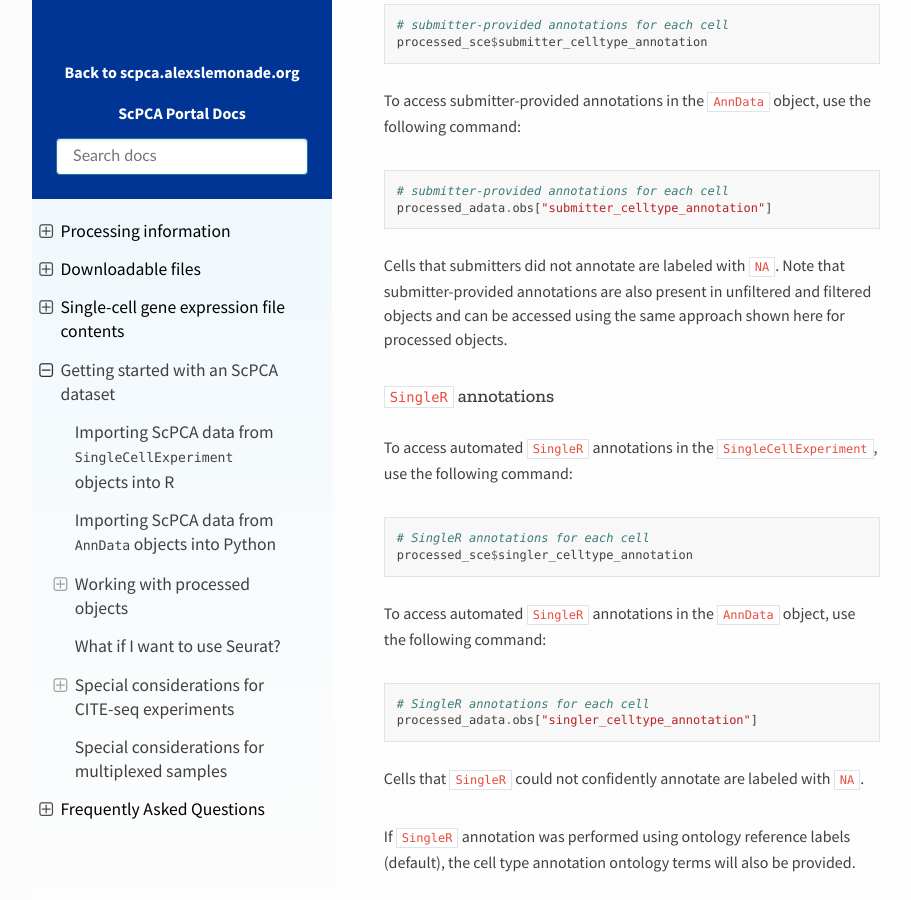
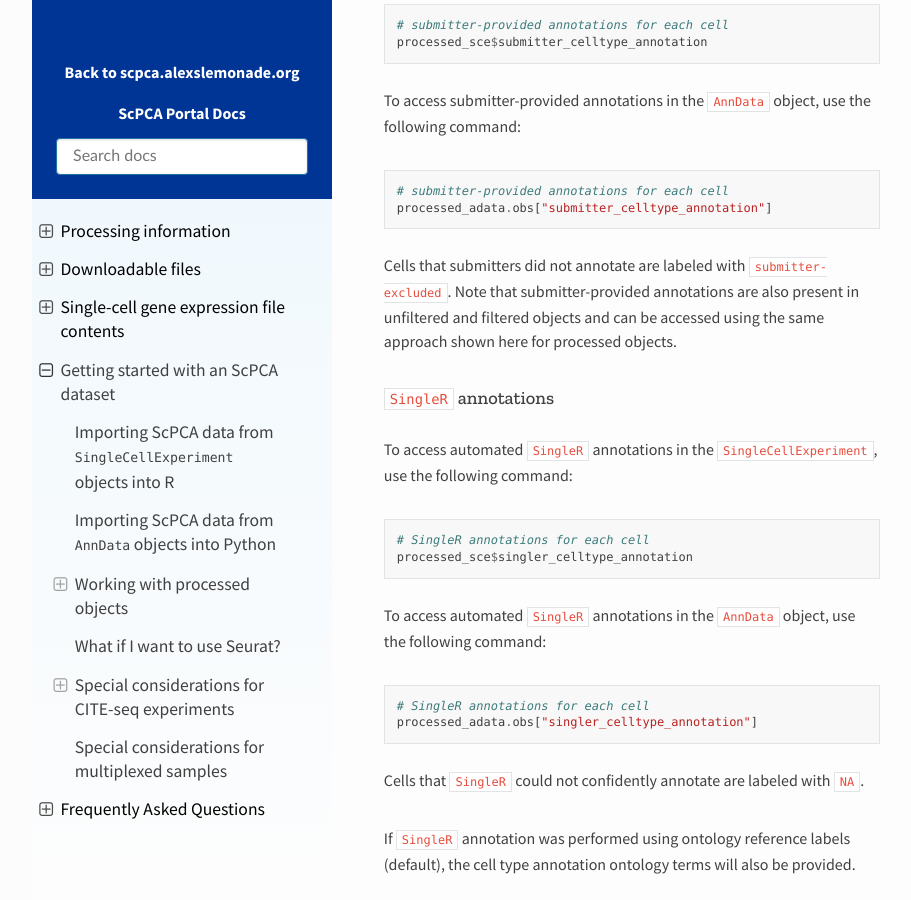
Before and after one commit to DongzeHE/scpca-docs, a Sphinx documentation site: the page built from docs/getting_started.md, in a window 1280 px wide and 900 px high, scrolled down 7156 px. Shown: the whole window, without its empty margins (158-1069 px from the left). Built offline with Sphinx 7.4.7 and the Read the Docs theme 2.0.0, drawn with Linux system fonts in a browser that asks for light colours.

Commit message:
Update docs/getting_started.md
Co-authored-by: Ally Hawkins <54039191+allyhawkins@users.noreply.github.com>

````diff
--- a/docs/getting_started.md
+++ b/docs/getting_started.md
@@ -230,7 +230,7 @@ To access submitter-provided annotations in the `AnnData` object, use the follow
 processed_adata.obs["submitter_celltype_annotation"]
 ```
 
-Cells that submitters did not annotate are labeled with `NA`.
+Cells that submitters did not annotate are labeled with `submitter-excluded`.
 Note that submitter-provided annotations are also present in unfiltered and filtered objects and can be accessed using the same approach shown here for processed objects.
 
 
````
